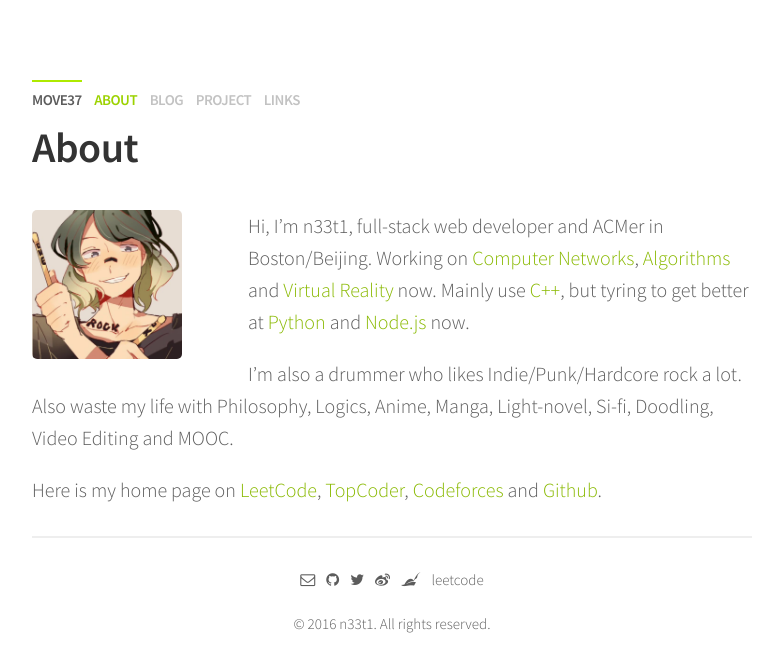
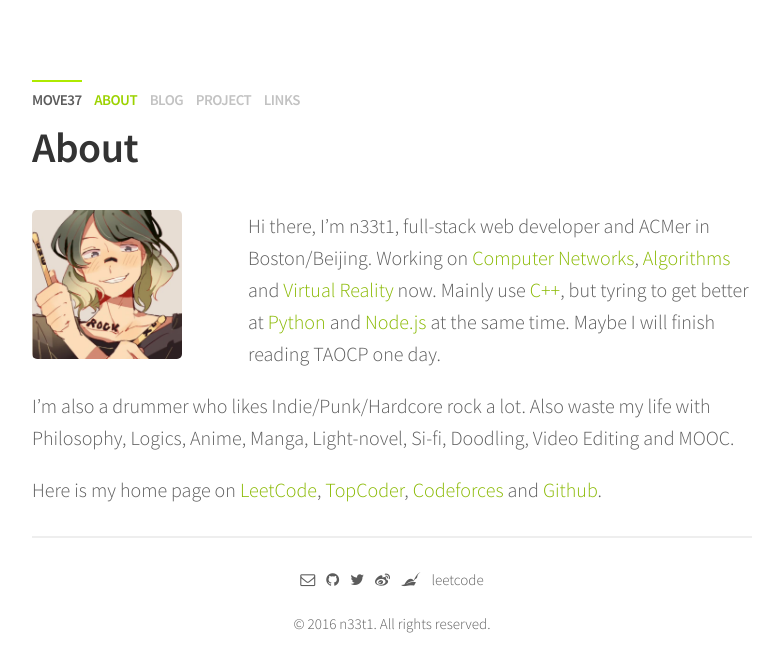
Before and after one commit to n33t1/n33t1.github.io, a Jekyll site: the page built from about.md, in a window 1280 px wide. Shown: the top 672 px of the page, without its empty margins (248-1031 px from the left). Built offline with Jekyll 4.4.1, drawn with Linux system fonts in a browser that asks for light colours; nearby versions of some CDN libraries.

Commit message:
Update about.md

```diff
--- a/about.md
+++ b/about.md
@@ -5,7 +5,7 @@ permalink: /about/
 
 {% include about.html %}
 
-Hi, I'm n33t1, full-stack web developer and ACMer in Boston/Beijing. Working on [Computer Networks](#), [Algorithms](#) and [Virtual Reality](#) now. Mainly use [C++](#), but tyring to get better at [Python](#) and [Node.js](#) now.
+Hi there, I'm n33t1, full-stack web developer and ACMer in Boston/Beijing. Working on [Computer Networks](#), [Algorithms](#) and [Virtual Reality](#) now. Mainly use [C++](#), but tyring to get better at [Python](#) and [Node.js](#) at the same time. Maybe I will finish reading TAOCP one day.
 
 I'm also a drummer who likes Indie/Punk/Hardcore rock a lot. Also waste my life with Philosophy, Logics, Anime, Manga, Light-novel, Si-fi, Doodling, Video Editing and MOOC.
 
```
